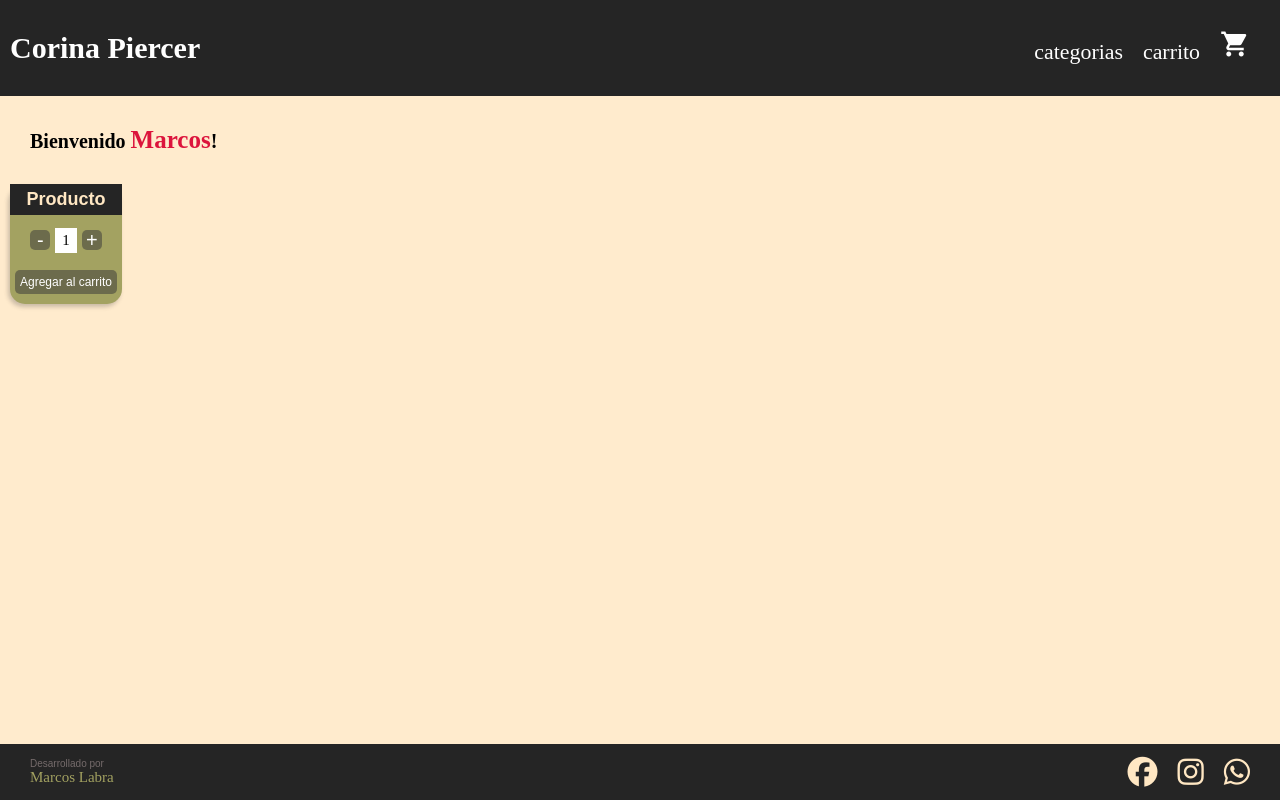
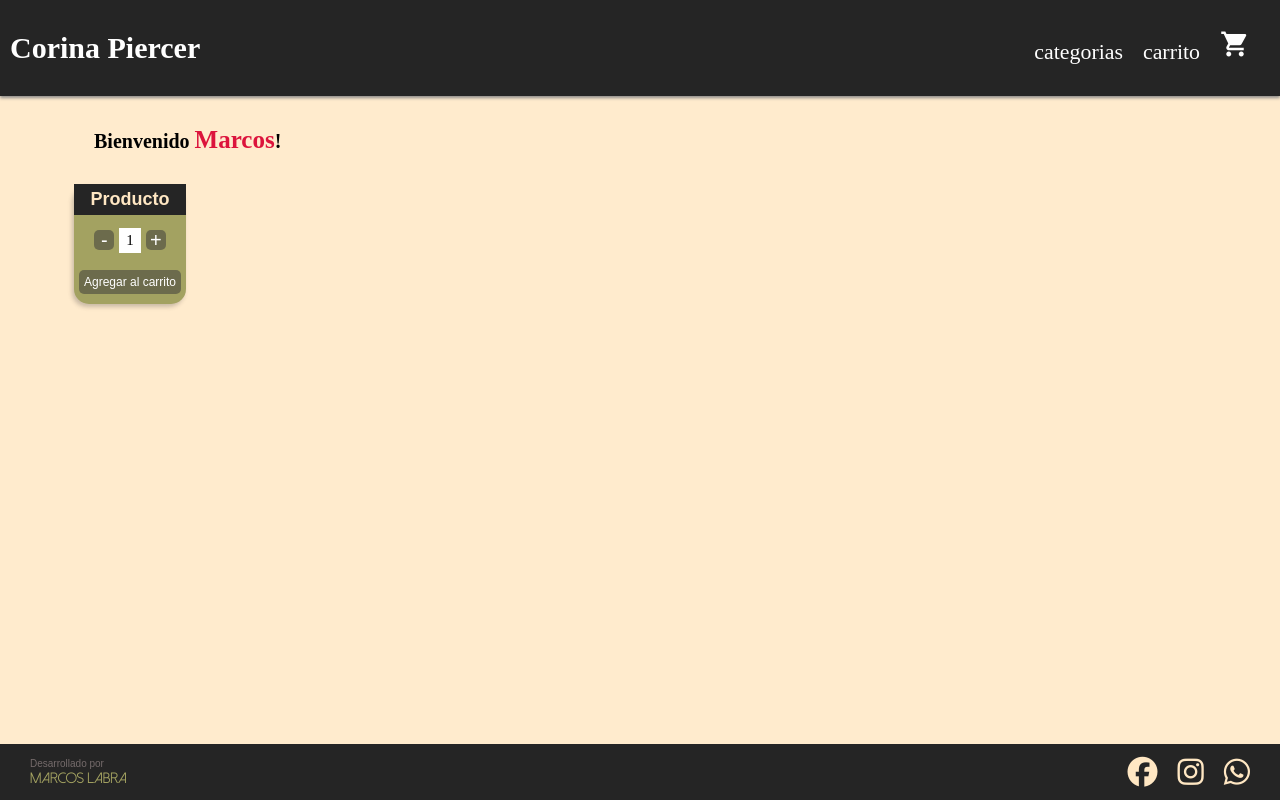
Before and after one commit to MarcosLabra/1erPreEntregaReactJs, a React (Create React App) app: page / in a window 1280 px wide. Built offline with nearby package versions, Linux system fonts and the light colour scheme.

Commit message:
corrijo rutas y agrego fuentes

```diff
--- a/src/sass/layouts/_footer.scss
+++ b/src/sass/layouts/_footer.scss
@@ -31,7 +31,7 @@ footer {
     color: $gris;
     p {
       font-size: 1.5rem;
-      font-family: "DolceVita";
+      font-family: "dolceVita";
       color: $doradito;
     }
   }
--- a/src/sass/layouts/_header.scss
+++ b/src/sass/layouts/_header.scss
@@ -5,6 +5,8 @@ header{
     justify-content: space-between;
     align-items: center;
     height: 12vh;
+    box-shadow: 0px 2px 3px rgba(133, 133, 133, 0.932);
+    z-index: 0;
     h1{
         color: white;
         padding: 1rem;
--- a/src/sass/layouts/_main.scss
+++ b/src/sass/layouts/_main.scss
@@ -1,6 +1,7 @@
 main{
     background-color: blanchedalmond;
     flex-grow: 1;
+    padding: 0 5vw;
     h2 {
         margin: 3rem;
         font-size: 2rem;
--- a/src/sass/main.scss
+++ b/src/sass/main.scss
@@ -11,6 +11,11 @@
 
 html , body , #root {
   height: 100vh;
+}
+//----------------fonts----------------------------
+@font-face {
+  font-family: dolceVita;
+  src: url(../assets/fonts/DolceVita.ttf);
 }
 //----------------variables------------------------
 $casiNegro: #252525;
```
Also changed, not shown: src/assets/fonts/DolceVita.ttf (added), src/assets/images/LOGO corinapiercer.png (renamed from public/images/LOGO corinapiercer.png).
